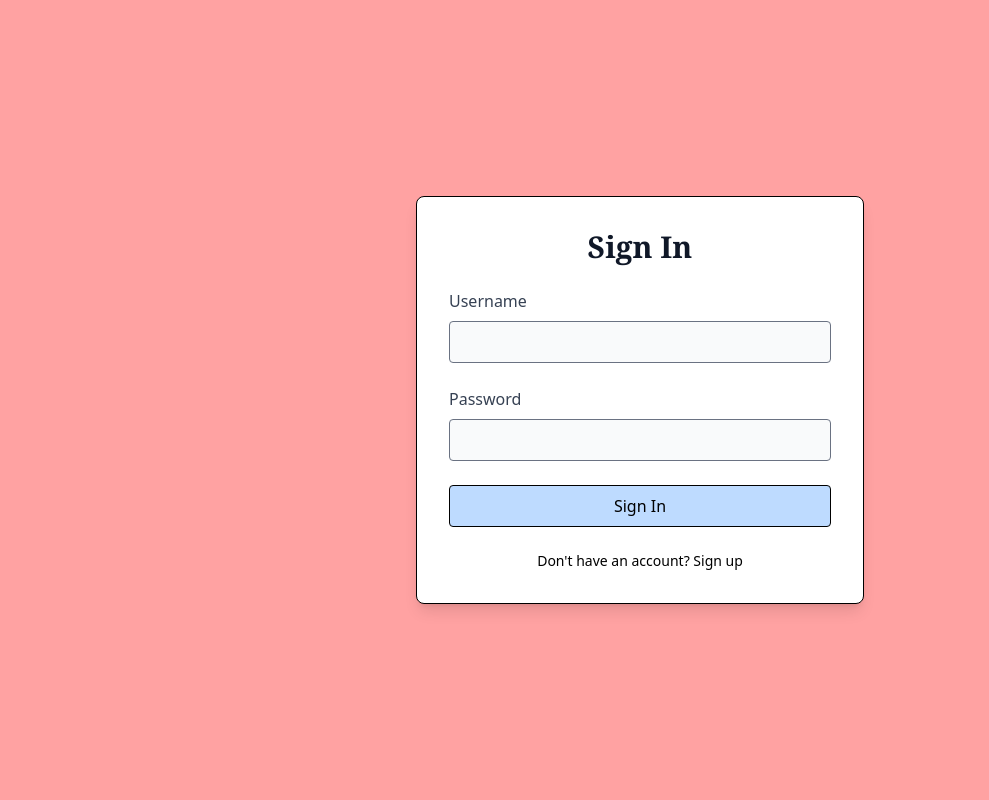
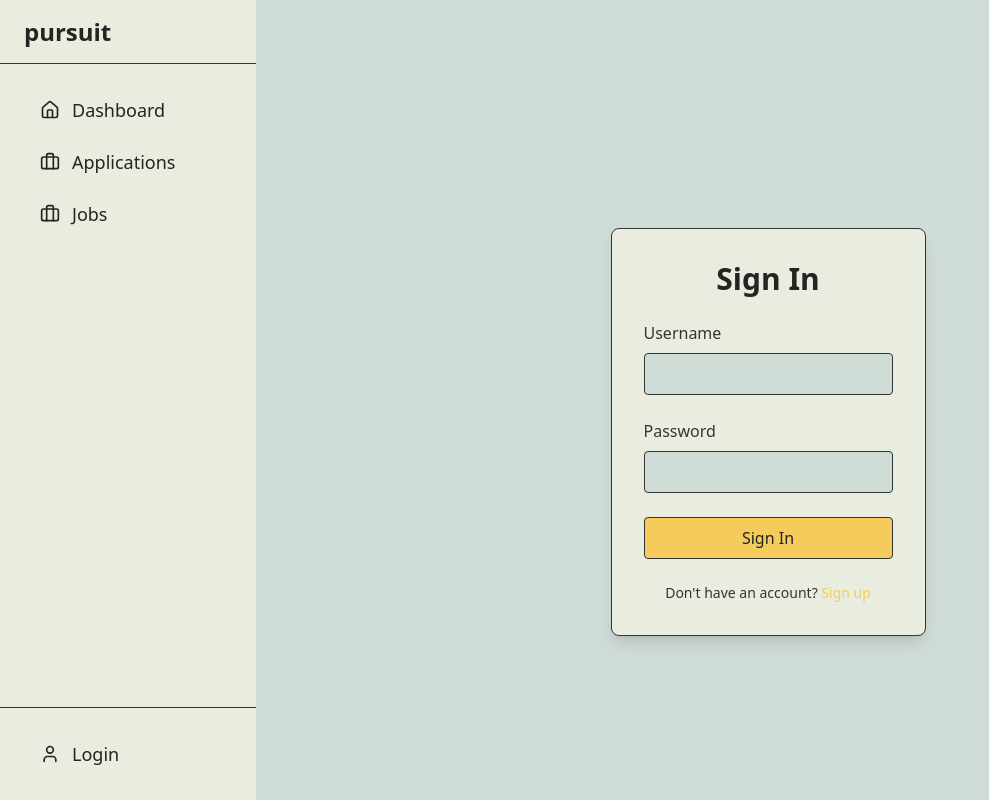
Before and after one commit to lyt3ral/pursuit, a SvelteKit app: page /login in a window 1280 px wide. Shown: the whole page, without its empty margins (0-989 px from the left). Built offline with nearby package versions, Linux system fonts and the light colour scheme; no server answers.

Commit message:
feat: ui overhaul

```diff
--- /dev/null
+++ b/src/routes/(auth)/+layout.svelte
@@ -0,0 +1,7 @@
+<script lang="ts">
+	let { children } = $props();
+</script>
+
+<div class="min-h-screen flex items-center justify-center bg-background">
+	{@render children()}
+</div>
--- a/src/routes/(auth)/login/+page.svelte
+++ b/src/routes/(auth)/login/+page.svelte
@@ -2,50 +2,50 @@
 	import { enhance } from '$app/forms';
 	import type { ActionData } from './$types';
 
-	export let form: ActionData;
+	let { form } = $props();
 </script>
 
-<div class="flex items-center justify-center min-h-screen bg-red-300 p-4">
-	<div class="w-full max-w-md p-8 space-y-6 bg-white border rounded-lg shadow-lg">
-		<h1 class="text-3xl font-bold font-serif text-center text-gray-900">Sign In</h1>
+<div class="flex items-center justify-center min-h-screen bg-background p-4">
+	<div class="w-full max-w-md p-8 space-y-6 bg-foreground border border-body rounded-lg shadow-lg">
+		<h1 class="text-3xl font-bold text-center text-heading">Sign In</h1>
 
 		<form method="POST" action="?/login" use:enhance class="space-y-6">
 			<div>
-				<label for="username" class="block mb-2 font-medium text-gray-700">Username</label>
+				<label for="username" class="block mb-2 font-medium text-body">Username</label>
 				<input
 					id="username"
 					name="username"
 					type="text"
 					required
-					class="w-full p-2 bg-gray-50 border rounded focus:outline-none focus:ring-2 focus:ring-blue-300"
+					class="w-full p-2 bg-background border border-body rounded focus:outline-none focus:ring-2 focus:ring-primary"
 				/>
 			</div>
 			<div>
-				<label for="password" class="block mb-2 font-medium text-gray-700">Password</label>
+				<label for="password" class="block mb-2 font-medium text-body">Password</label>
 				<input
 					id="password"
 					name="password"
 					type="password"
 					required
-					class="w-full p-2 bg-gray-50 border rounded focus:outline-none focus:ring-2 focus:ring-blue-300"
+					class="w-full p-2 bg-background border border-body rounded focus:outline-none focus:ring-2 focus:ring-primary"
 				/>
 			</div>
 
 			{#if form?.message}
-				<p class="text-sm text-red-600 text-center">{form.message}</p>
+				<p class="text-sm text-red-500 text-center">{form.message}</p>
 			{/if}
 
 			<button
 				type="submit"
-				class="w-full font-medium bg-blue-200 px-4 py-2 border rounded transition hover:bg-blue-300 cursor-pointer"
+				class="w-full font-medium bg-primary text-heading px-4 py-2 border border-body rounded transition hover:bg-opacity-80 cursor-pointer"
 			>
 				Sign In
 			</button>
 		</form>
 
-		<p class="text-sm text-center">
+		<p class="text-sm text-center text-body">
 			Don't have an account?
-			<a href="/register" class="font-medium hover:underline">Sign up</a>
+			<a href="/register" class="font-medium hover:underline text-primary">Sign up</a>
 		</p>
 	</div>
 </div>
--- a/src/routes/(auth)/register/+page.svelte
+++ b/src/routes/(auth)/register/+page.svelte
@@ -2,50 +2,50 @@
 	import { enhance } from '$app/forms';
 	import type { ActionData } from './$types';
 
-	export let form: ActionData;
+	let { form } = $props();
 </script>
 
-<div class="flex items-center justify-center min-h-screen bg-red-300 p-4">
-	<div class="w-full max-w-md p-8 space-y-6 bg-white border rounded-lg shadow-lg">
-		<h1 class="text-3xl font-bold font-serif text-center text-gray-900">Create Account</h1>
+<div class="flex items-center justify-center min-h-screen bg-background p-4">
+	<div class="w-full max-w-md p-8 space-y-6 bg-foreground border border-body rounded-lg shadow-lg">
+		<h1 class="text-3xl font-bold text-center text-heading">Create Account</h1>
 
 		<form method="POST" action="?/register" use:enhance class="space-y-6">
 			<div>
-				<label for="username" class="block mb-2 font-medium text-gray-700">Username</label>
+				<label for="username" class="block mb-2 font-medium text-body">Username</label>
 				<input
 					id="username"
 					name="username"
 					type="text"
 					required
-					class="w-full p-2 bg-gray-50 border rounded focus:outline-none focus:ring-2 focus:ring-blue-300"
+					class="w-full p-2 bg-background border border-body rounded focus:outline-none focus:ring-2 focus:ring-primary"
 				/>
 			</div>
 			<div>
-				<label for="password" class="block mb-2 font-medium text-gray-700">Password</label>
+				<label for="password" class="block mb-2 font-medium text-body">Password</label>
 				<input
 					id="password"
 					name="password"
 					type="password"
 					required
-					class="w-full p-2 bg-gray-50 border rounded focus:outline-none focus:ring-2 focus:ring-blue-300"
+					class="w-full p-2 bg-background border border-body rounded focus:outline-none focus:ring-2 focus:ring-primary"
 				/>
 			</div>
 
 			{#if form?.message}
-				<p class="text-sm text-red-600 text-center">{form.message}</p>
+				<p class="text-sm text-red-500 text-center">{form.message}</p>
 			{/if}
 
 			<button
 				type="submit"
-				class="w-full font-medium bg-blue-200 px-4 py-2 border rounded transition hover:bg-blue-300 cursor-pointer"
+				class="w-full font-medium bg-primary text-heading px-4 py-2 border border-body rounded transition hover:bg-opacity-80 cursor-pointer"
 			>
 				Create Account
 			</button>
 		</form>
 
-		<p class="text-sm text-center">
+		<p class="text-sm text-center text-body">
 			Already have an account?
-			<a href="/login" class="font-medium hover:underline">Sign in</a>
+			<a href="/login" class="font-medium hover:underline text-primary">Sign in</a>
 		</p>
 	</div>
 </div>
--- a/src/routes/+layout.svelte
+++ b/src/routes/+layout.svelte
@@ -1,7 +1,57 @@
 <script lang="ts">
 	import '../app.css';
+	import { enhance } from '$app/forms';
+	import type { PageData } from './$types';
+	import { Home, Briefcase, LogOut, User } from '@lucide/svelte';
 
-	let { children } = $props();
+	let { children, data } = $props();
 </script>
 
-{@render children()}
+<div class="flex h-screen bg-[#cfdbd5] text-[#242423]">
+	<!-- Sidebar -->
+	<aside class="w-64 flex-shrink-0 bg-[#e8eddf] flex flex-col">
+		<div class="h-16 flex items-center px-6 border-b border-[#333533]">
+			<h1 class="text-2xl font-bold text-[#242423]">pursuit</h1>
+		</div>
+		<nav class="flex-1 px-6 py-6 space-y-2">
+			<a href="/" class="flex items-center gap-3 px-4 py-2 rounded-lg text-lg hover:bg-[#cfdbd5] transition-colors">
+				<Home class="w-5 h-5" />
+				<span>Dashboard</span>
+			</a>
+			<a href="/applications" class="flex items-center gap-3 px-4 py-2 rounded-lg text-lg hover:bg-[#cfdbd5] transition-colors">
+				<Briefcase class="w-5 h-5" />
+				<span>Applications</span>
+			</a>
+			<a href="/jobs" class="flex items-center gap-3 px-4 py-2 rounded-lg text-lg hover:bg-[#cfdbd5] transition-colors">
+				<Briefcase class="w-5 h-5" />
+				<span>Jobs</span>
+			</a>
+		</nav>
+		<div class="px-6 py-6 border-t border-[#333533]">
+			{#if data.user}
+				<div class="flex items-center gap-3 mb-4">
+					<User class="w-8 h-8 p-1.5 bg-[#cfdbd5] rounded-full" />
+					<span class="text-lg font-medium">{data.user.username}</span>
+				</div>
+				<form method="POST" action="?/logout" use:enhance>
+					<button class="w-full flex items-center gap-3 px-4 py-2 rounded-lg text-lg text-[#242423] hover:bg-[#cfdbd5] transition-colors">
+						<LogOut class="w-5 h-5" />
+						<span>Logout</span>
+					</button>
+				</form>
+			{:else}
+				<a href="/login" class="flex items-center gap-3 px-4 py-2 rounded-lg text-lg hover:bg-[#cfdbd5] transition-colors">
+					<User class="w-5 h-5" />
+					<span>Login</span>
+				</a>
+			{/if}
+		</div>
+	</aside>
+
+	<!-- Main Content -->
+	<div class="flex-1 flex flex-col overflow-hidden">
+		<main class="flex-1 overflow-y-auto p-8">
+			{@render children()}
+		</main>
+	</div>
+</div>
--- a/src/routes/+page.svelte
+++ b/src/routes/+page.svelte
@@ -1,144 +1,55 @@
 <script lang="ts">
-	import { enhance } from '$app/forms';
 	import type { PageData } from './$types';
 
-	export let data: PageData;
+	let { data } = $props();
 </script>
 
-<div class="p-8 bg-red-300 h-full min-h-screen">
-	<div class="flex justify-between items-center">
-		<div class="flex gap-4 items-center">
-			<h1 class="text-3xl font-semibold font-serif mr-6">pursuit</h1>
-			<a href="/applications" class="hover:underline">applications</a>
-			<a href="/jobs" class="hover:underline">jobs</a>
+<div class="space-y-12">
+	<section id="new-listings">
+		<h2 class="text-3xl font-bold text-[#242423] mb-6">New Job Listings</h2>
+		<div class="grid grid-cols-1 md:grid-cols-2 lg:grid-cols-4 gap-6">
+			{#each Array(4) as _}
+				<div class="bg-[#e8eddf] rounded-xl shadow-lg border border-[#333533] p-6 hover:shadow-xl transition-shadow">
+					<div class="h-12 bg-[#cfdbd5] rounded-lg animate-pulse mb-4"></div>
+					<div class="h-4 bg-[#cfdbd5] rounded-md animate-pulse w-3/4 mb-2"></div>
+					<div class="h-4 bg-[#cfdbd5] rounded-md animate-pulse w-1/2"></div>
 				</div>
-		<div class="flex gap-4 items-center">
-			<p>
-				{data.user.username}
-			</p>
-			<form method="POST" action="?/logout" use:enhance class="w-full md:w-auto">
-				<button
-					class="font-medium bg-yellow-200 px-4 py-2 border rounded transition hover:bg-yellow-300 cursor-pointer"
-				>
-					Logout
-				</button>
-			</form>
+			{/each}
 		</div>
+	</section>
+
+	<section id="recent-applications">
+		<div class="flex justify-between items-center mb-6">
+			<h2 class="text-3xl font-bold text-[#242423]">Recent Applications</h2>
+			<a href="/application/new" class="font-semibold text-[#242423] px-6 py-3 rounded-lg shadow-md hover:shadow-lg transition-all bg-[#f5cb5c] hover:bg-opacity-80">
+				Add New Application
+			</a>
 		</div>
-
-	<p class="text-lg mt-12 font-serif">new job listings</p>
-	<!-- placeholder div for new job listings -->
-	<div class="min-w-full h-48 mt-2 flex flex-row space-x-4">
-		<div class="border bg-white w-64">
-			<div
-				class="h-12 border-b
-			 bg-blue-200"
-			></div>
-			<div class="rounded h-2 animate-pulse bg-blue-200 mt-4 mx-2"></div>
-			<div class="rounded h-2 animate-pulse bg-blue-200 mt-4 mx-2"></div>
-			<div class="rounded h-2 animate-pulse bg-blue-200 mt-4 mx-2"></div>
-		</div>
-		<div class="border bg-white w-64">
-			<div
-				class="h-12 border-b
-			 bg-blue-200"
-			></div>
-			<div class="rounded h-2 animate-pulse bg-blue-200 mt-4 mx-2"></div>
-			<div class="rounded h-2 animate-pulse bg-blue-200 mt-4 mx-2"></div>
-			<div class="rounded h-2 animate-pulse bg-blue-200 mt-4 mx-2"></div>
-		</div>
-		<div class="border bg-white w-64">
-			<div
-				class="h-12 border-b
-			 bg-blue-200"
-			></div>
-			<div class="rounded h-2 animate-pulse bg-blue-200 mt-4 mx-2"></div>
-			<div class="rounded h-2 animate-pulse bg-blue-200 mt-4 mx-2"></div>
-			<div class="rounded h-2 animate-pulse bg-blue-200 mt-4 mx-2"></div>
-		</div>
-		<div class="border bg-white w-64">
-			<div
-				class="h-12 border-b
-			 bg-blue-200"
-			></div>
-			<div class="rounded h-2 animate-pulse bg-blue-200 mt-4 mx-2"></div>
-			<div class="rounded h-2 animate-pulse bg-blue-200 mt-4 mx-2"></div>
-			<div class="rounded h-2 animate-pulse bg-blue-200 mt-4 mx-2"></div>
-		</div>
-	</div>
-
-	<div class="flex justify-between items-center mt-12">
-		<p class="text-lg font-serif">your recent applications</p>
-		<a
-			href="/applications/new"
-			class="bg-blue-200 border px-4 py-2 rounded hover:bg-blue-300 transition">Add New</a
-		>
-	</div>
-
-	<div class="overflow-y-auto max-h-64 mt-2 border">
-		<table class="min-w-full bg-white">
-			<thead>
+		<div class="bg-[#e8eddf] rounded-xl shadow-lg border border-[#333533] overflow-hidden">
+			<table class="min-w-full">
+				<thead class="bg-[#cfdbd5] border-b border-[#333533]">
 					<tr>
-					<th
-						class="sticky top-0 bg-blue-200 py-3 px-6 text-left text-xs font-medium tracking-wider"
-						>COMPANY</th
-					>
-					<th
-						class="sticky top-0 bg-blue-200 py-3 px-6 text-left text-xs font-medium tracking-wider"
-						>ROLE</th
-					>
-					<th
-						class="sticky top-0 bg-blue-200 py-3 px-6 text-left text-xs font-medium tracking-wider"
-						>STATUS</th
-					>
-					<th
-						class="sticky top-0 bg-blue-200 py-3 px-6 text-left text-xs font-medium tracking-wider"
-						>TYPE</th
-					>
-					<th
-						class="sticky top-0 bg-blue-200 py-3 px-6 text-left text-xs font-medium tracking-wider"
-						>MODEL</th
-					>
-					<th
-						class="sticky top-0 bg-blue-200 py-3 px-6 text-left text-xs font-medium tracking-wider"
-						>LOCATION</th
-					>
-					<th
-						class="sticky top-0 bg-blue-200 py-3 px-6 text-left text-xs font-medium tracking-wider"
-						>APPLIED ON</th
-					>
+						<th class="p-4 text-left text-sm font-semibold text-[#333533] tracking-wider">COMPANY</th>
+						<th class="p-4 text-left text-sm font-semibold text-[#333533] tracking-wider">ROLE</th>
+						<th class="p-4 text-left text-sm font-semibold text-[#333533] tracking-wider">STATUS</th>
+						<th class="p-4 text-left text-sm font-semibold text-[#333533] tracking-wider">APPLIED ON</th>
 					</tr>
 				</thead>
 				<tbody>
-				{#each data.applications as app}
-					<tr class="hover:bg-gray-50">
-						<td class="py-4 px-6 whitespace-nowrap text-sm font-medium text-gray-900"
-							>{app.company}</td
-						>
-						<td class="py-4 px-6 whitespace-nowrap text-sm">{app.role}</td>
-						<td class="py-4 px-6 whitespace-nowrap text-sm">{app.status}</td>
-						<td class="py-4 px-6 whitespace-nowrap text-sm">{app.type}</td>
-						<td class="py-4 px-6 whitespace-nowrap text-sm">{app.model}</td>
-						<td class="py-4 px-6 whitespace-nowrap text-sm">{app.location}</td>
-						<td class="py-4 px-6 whitespace-nowrap text-sm">{app.appliedAt.toDateString()}</td>
+					{#each data.applications.slice(0, 5) as app}
+						<tr class="border-b border-[#333533]/50 hover:bg-[#cfdbd5]/50 transition-colors">
+							<td class="p-4 whitespace-nowrap font-medium">{app.company}</td>
+							<td class="p-4 whitespace-nowrap text-[#333533]">{app.role}</td>
+							<td class="p-4 whitespace-nowrap text-[#333533]">{app.status}</td>
+							<td class="p-4 whitespace-nowrap text-[#333533]">{app.appliedAt.toDateString()}</td>
 						</tr>
 					{:else}
 						<tr>
-						<td colspan="7" class="text-center text-sm py-4 px-6 tracking-wider"
-							>no applications found</td
-						>
+							<td colspan="4" class="text-center p-8 text-[#333533]">You haven't added any applications yet.</td>
 						</tr>
 					{/each}
 				</tbody>
 			</table>
 		</div>
-
-	<footer class="fixed inset-x-0 bottom-0 pb-6 bg-red-300 w-full items-center flex flex-col">
-		<div class="w-full border-t mb-2"></div>
-		<p>
-			a project by lyteral // <a href="https://github.com/lyt3ral/pursuit" class="underline"
-				>source</a
-			>
-		</p>
-	</footer>
+	</section>
 </div>
```
Also changed, not shown: src/app.css (+9 -0 lines). Lines whose indentation alone changed are shown as unchanged.
